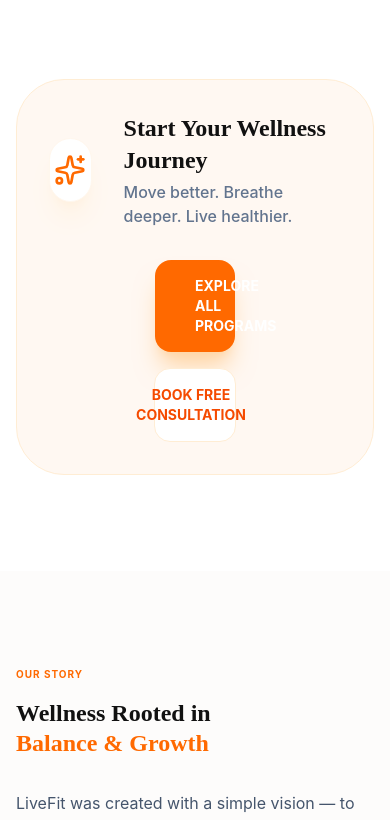
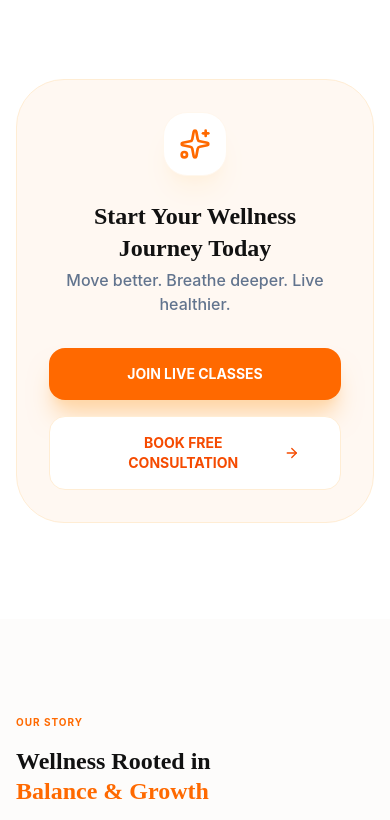
Before and after one commit to A7k6h7i0/yoga, a React (Vite) app: page / in a window 390 px wide. Shown: the part 5964-6784 px from the top of the page. Built offline with nearby package versions, Linux system fonts and the light colour scheme.

Commit message:
changes made to livefit

```diff
--- a/src/components/LiveFitTestimonials.tsx
+++ b/src/components/LiveFitTestimonials.tsx
@@ -1,5 +1,6 @@
 import React from 'react';
 import { motion } from 'framer-motion';
+import { useNavigate } from 'react-router-dom';
 import { Star, Quote, Globe2, Users2, Building, Activity } from 'lucide-react';
 
 const testimonialsData = [
@@ -111,6 +112,7 @@
 ];
 
 const LiveFitTestimonials = () => {
+  const navigate = useNavigate();
   return (
     <section className="py-24 bg-[#FAFAFA] text-sky-950 overflow-hidden relative">
       <div className="absolute top-0 left-1/4 w-96 h-96 bg-orange-500/5 rounded-full blur-[120px] pointer-events-none" />
@@ -230,11 +232,17 @@
               <p className="text-gray-500 font-bold text-xs md:text-sm">Move better. Breathe deeper. Live healthier.</p>
             </div>
           </div>
-          <div className="flex flex-row items-center gap-3 relative z-10 w-full lg:w-auto">
-            <button className="bg-orange-500 hover:bg-orange-600 text-white font-bold py-3 px-6 rounded-xl transition-all shadow-lg shadow-orange-500/20 hover:-translate-y-1 flex-1 sm:flex-none text-[12px] uppercase tracking-wider whitespace-nowrap">
+          <div className="flex flex-col sm:flex-row items-center gap-3 relative z-10 w-full lg:w-auto">
+            <button
+              onClick={() => navigate('/schedule')}
+              className="bg-orange-500 hover:bg-orange-600 text-white font-bold py-3.5 px-8 rounded-xl transition-all shadow-lg shadow-orange-500/20 hover:-translate-y-1 w-full sm:w-auto text-[12px] uppercase tracking-wider whitespace-nowrap"
+            >
               Join Live Classes
             </button>
-            <button className="bg-white border-2 border-sky-950 text-sky-950 hover:bg-gray-50 font-bold py-3 px-6 rounded-xl transition-all flex-1 sm:flex-none text-[12px] uppercase tracking-wider whitespace-nowrap">
+            <button
+              onClick={() => navigate('/inquiry')}
+              className="bg-white border-2 border-sky-950 text-sky-950 hover:bg-gray-50 font-bold py-3.5 px-8 rounded-xl transition-all w-full sm:w-auto text-[12px] uppercase tracking-wider whitespace-nowrap"
+            >
               Book Free Consultation
             </button>
           </div>
--- a/src/components/ScheduleCTA.tsx
+++ b/src/components/ScheduleCTA.tsx
@@ -9,7 +9,7 @@
           No Excuses! It’s your move
         </p>
 
-        <button className="px-16 py-6 bg-orange-500 hover:bg-orange-600 text-white rounded-full font-bold text-xl shadow-2xl shadow-pink-500/20 transition-all duration-500 transform hover:scale-105 active:scale-95 flex items-center gap-3 group">
+        <button className="w-full sm:w-auto px-8 md:px-16 py-6 bg-orange-500 hover:bg-orange-600 text-white rounded-full font-bold text-lg md:text-xl shadow-2xl shadow-pink-500/20 transition-all duration-500 transform hover:scale-105 active:scale-95 flex items-center justify-center gap-3 group">
           Start your 3-day free trial
           <MoveRight className="group-hover:translate-x-2 transition-transform" />
         </button>
--- a/src/components/UniqueNeeds.tsx
+++ b/src/components/UniqueNeeds.tsx
@@ -245,21 +245,27 @@
           viewport={{ once: true }}
           className="rounded-[3rem] bg-[#FFF8F2] py-8 px-8 md:px-16 flex flex-col lg:flex-row items-center justify-between gap-8 border border-orange-100"
         >
-          <div className="flex items-center gap-8">
-            <div className="w-16 h-16 rounded-3xl bg-white flex items-center justify-center text-orange-500 shadow-xl shadow-orange-100/50 border border-orange-50">
+          <div className="flex flex-col sm:flex-row items-center gap-6 text-center sm:text-left">
+            <div className="w-16 h-16 rounded-3xl bg-white flex items-center justify-center text-orange-500 shadow-xl shadow-orange-100/50 border border-orange-50 shrink-0">
               <Sparkles className="w-8 h-8" />
             </div>
-            <div className="text-left">
-              <h4 className="text-2xl md:text-3xl font-bold font-serif mb-1">Start Your Wellness Journey</h4>
+            <div>
+              <h4 className="text-2xl md:text-3xl font-bold font-serif mb-1 text-sky-950">Start Your Wellness Journey Today</h4>
               <p className="text-slate-500 font-medium">Move better. Breathe deeper. Live healthier.</p>
             </div>
           </div>
 
-          <div className="flex flex-col sm:flex-row items-center gap-4 w-[20%] lg:w-auto">
-            <button className="w-[40%] sm:w-auto px-10 py-4 bg-orange-500 text-white rounded-2xl font-bold text-sm shadow-xl shadow-orange-200 hover:bg-slate-900 transition-all duration-300">
-              EXPLORE ALL PROGRAMS
+          <div className="flex flex-col sm:flex-row items-center gap-4 w-full lg:w-auto">
+            <button
+              onClick={() => navigate('/schedule')}
+              className="w-full sm:w-auto px-10 py-4 bg-orange-500 text-white rounded-2xl font-bold text-sm shadow-xl shadow-orange-200 hover:bg-slate-900 transition-all duration-300"
+            >
+              JOIN LIVE CLASSES
             </button>
-            <button className="w-[20%] sm:w-auto px-10 py-4 bg-white text-orange-600 border border-orange-100 rounded-2xl font-bold text-sm hover:bg-orange-50 transition-all duration-300 flex items-center justify-center gap-2">
+            <button
+              onClick={() => navigate('/inquiry')}
+              className="w-full sm:w-auto px-10 py-4 bg-white text-orange-600 border border-orange-100 rounded-2xl font-bold text-sm hover:bg-orange-50 transition-all duration-300 flex items-center justify-center gap-2"
+            >
               BOOK FREE CONSULTATION <ArrowRight className="w-4 h-4" />
             </button>
           </div>
```
Also changed, not shown: 1 other file (tests, documents, lock files or other folders).
